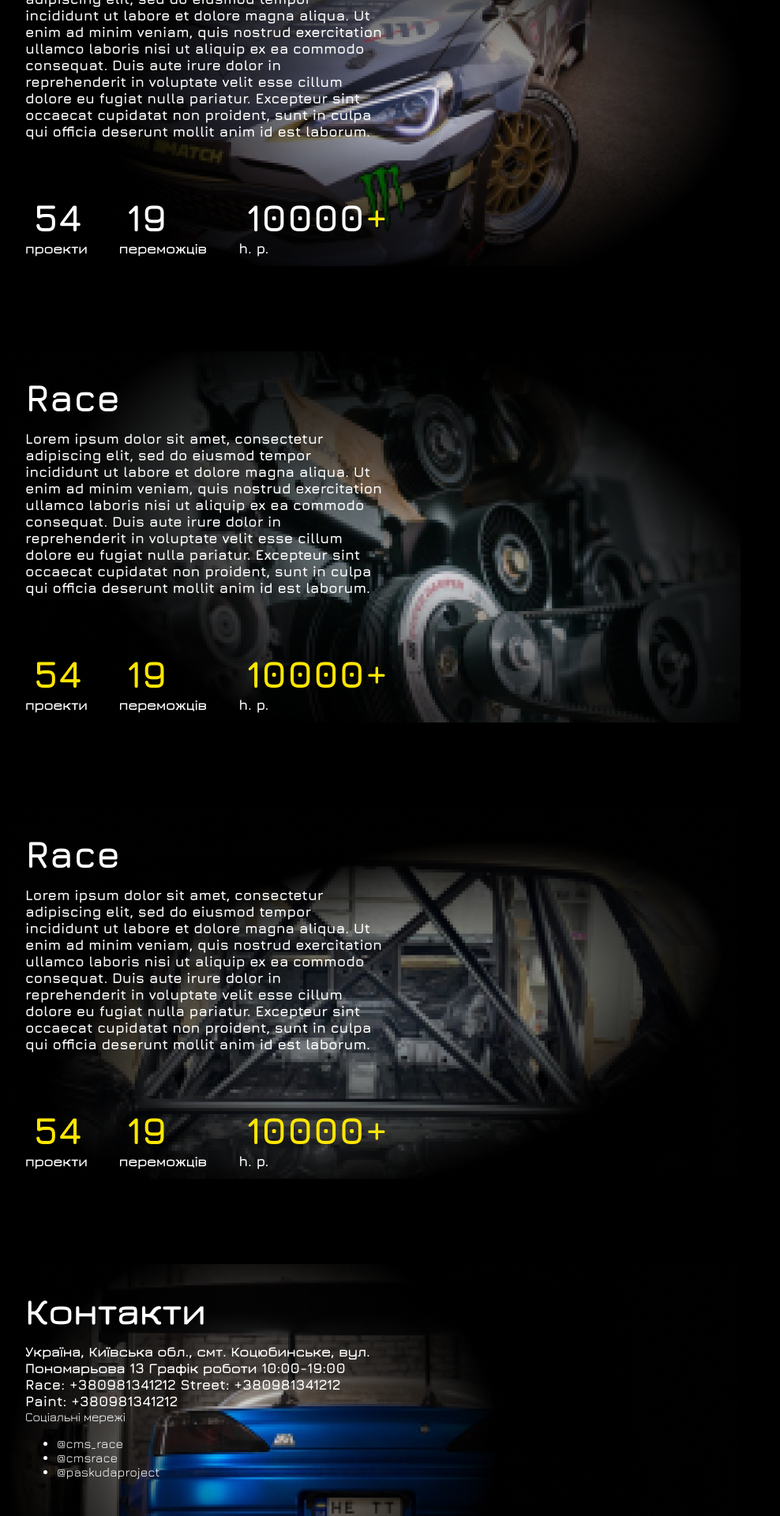
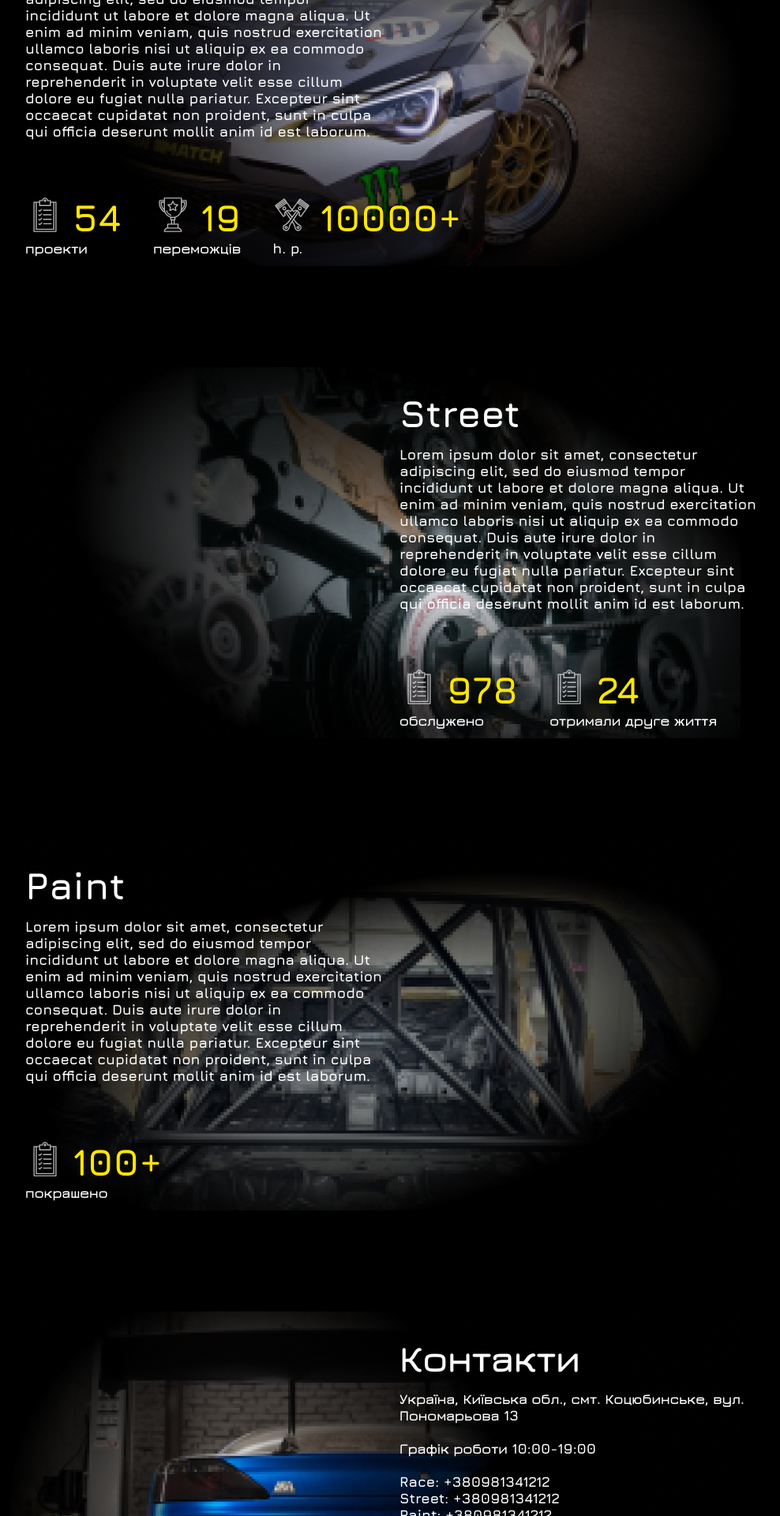
Before and after one commit to XoMka17/race-theme, a PHP site: page / in a window 1280 px wide. Shown: the part 1468-3388 px from the top of the page at 79% size, without its empty margins (145-1133 px from the left). Run offline with PHP 8.4, Linux system fonts and the light colour scheme.

Commit message:
Add styles and icons

```diff
--- /dev/null
+++ b/css/icons.css
@@ -0,0 +1,2 @@
+.icon{display:block;width:50px;height:50px}.icon--list{width:50px;height:50px;background-image:url(../icons/list.svg)}.icon--cup{width:50px;height:50px;background-image:url(../icons/cup.svg)}.icon--pistons{width:50px;height:50px;background-image:url(../icons/pistons.svg)}.icon--instagram{width:50px;height:50px;background-image:url(../icons/instagram.svg)}.icon--facebook{width:50px;height:50px;background-image:url(../icons/facebook.svg)}.icon--youtube{width:50px;height:50px;background-image:url(../icons/youtube.svg)}
+/*# sourceMappingURL=icons.css.map */
--- a/index.html
+++ b/index.html
@@ -8,6 +8,7 @@
 		<title>Race theme</title>
 
 		<link rel="stylesheet" href="./css/front-page.css">
+		<link rel="stylesheet" href="./css/icons.css">
 	</head>
 
 	<body>
@@ -74,11 +75,10 @@
 				<div class="section__content">
 					<div class="section__title">Race</div>
 					<div class="section__desc">Lorem ipsum dolor sit amet, consectetur adipiscing elit, sed do eiusmod tempor incididunt ut labore et dolore magna aliqua. Ut enim ad minim veniam, quis nostrud exercitation ullamco laboris nisi ut aliquip ex ea commodo consequat. Duis aute irure dolor in reprehenderit in voluptate velit esse cillum dolore eu fugiat nulla pariatur. Excepteur sint occaecat cupidatat non proident, sunt in culpa qui officia deserunt mollit anim id est laborum.</div>
-				</div>
 					<ul class="section__list">
 						<li class="section__item">
 							<div class="section__item-top">
-							<div class="section__item-icon"></div>
+								<div class="section__item-icon"><i class="icon icon--list"></i></div>
 								<div class="section__item-number">
 									<span class="js-number">54</span>
 								</div>
@@ -87,7 +87,7 @@
 						</li>
 						<li class="section__item">
 							<div class="section__item-top">
-							<div class="section__item-icon"></div>
+								<div class="section__item-icon"><i class="icon icon--cup"></i></div>
 								<div class="section__item-number">
 									<span class="js-number">19</span>
 								</div>
@@ -96,7 +96,7 @@
 						</li>
 						<li class="section__item">
 							<div class="section__item-top">
-							<div class="section__item-icon"></div>
+								<div class="section__item-icon"><i class="icon icon--pistons"></i></div>
 								<div class="section__item-number">
 									<span class="js-number">10000</span>+
 								</div>
@@ -104,6 +104,7 @@
 							<div class="section__item-title">h. p.</div>
 						</li>
 					</ul>
+				</div>
 
 				<div class="section__bg">
 					<div class="section__bg-img">
@@ -117,35 +118,32 @@
 		</div>
 
 
-		<div class="section section--s3">
+		<div class="section section--s3 section--right-content">
 			<div class="section__container">
 				<div class="section__content">
-					<div class="section__title">Race</div>
+					<div class="section__title">Street</div>
 					<div class="section__desc">Lorem ipsum dolor sit amet, consectetur adipiscing elit, sed do eiusmod tempor incididunt ut labore et dolore magna aliqua. Ut enim ad minim veniam, quis nostrud exercitation ullamco laboris nisi ut aliquip ex ea commodo consequat. Duis aute irure dolor in reprehenderit in voluptate velit esse cillum dolore eu fugiat nulla pariatur. Excepteur sint occaecat cupidatat non proident, sunt in culpa qui officia deserunt mollit anim id est laborum.</div>
-				</div>
 					<ul class="section__list">
 						<li class="section__item">
 							<div class="section__item-top">
-							<div class="section__item-icon"></div>
-							<div class="section__item-number">54</div>
+								<div class="section__item-icon"><i class="icon icon--list"></i></div>
+								<div class="section__item-number">
+									<span class="js-number">978</span>
 								</div>
-						<div class="section__item-title">проекти</div>
+							</div>
+							<div class="section__item-title">обслужено</div>
 						</li>
 						<li class="section__item">
 							<div class="section__item-top">
-							<div class="section__item-icon"></div>
-							<div class="section__item-number">19</div>
+								<div class="section__item-icon"><i class="icon icon--list"></i></div>
+								<div class="section__item-number">
+									<span class="js-number">24</span>
 								</div>
-						<div class="section__item-title">переможців</div>
-					</li>
-					<li class="section__item">
-						<div class="section__item-top">
-							<div class="section__item-icon"></div>
-							<div class="section__item-number">10000+</div>
 							</div>
-						<div class="section__item-title">h. p.</div>
+							<div class="section__item-title">отримали друге життя</div>
 						</li>
 					</ul>
+				</div>
 
 				<div class="section__bg">
 					<div class="section__bg-img">
@@ -161,32 +159,20 @@
 		<div class="section section--s4">
 			<div class="section__container">
 				<div class="section__content">
-					<div class="section__title">Race</div>
+					<div class="section__title">Paint</div>
 					<div class="section__desc">Lorem ipsum dolor sit amet, consectetur adipiscing elit, sed do eiusmod tempor incididunt ut labore et dolore magna aliqua. Ut enim ad minim veniam, quis nostrud exercitation ullamco laboris nisi ut aliquip ex ea commodo consequat. Duis aute irure dolor in reprehenderit in voluptate velit esse cillum dolore eu fugiat nulla pariatur. Excepteur sint occaecat cupidatat non proident, sunt in culpa qui officia deserunt mollit anim id est laborum.</div>
-				</div>
 					<ul class="section__list">
 						<li class="section__item">
 							<div class="section__item-top">
-							<div class="section__item-icon"></div>
-							<div class="section__item-number">54</div>
+								<div class="section__item-icon"><i class="icon icon--list"></i></div>
+								<div class="section__item-number">
+									<span class="js-number">100</span>+
 								</div>
-						<div class="section__item-title">проекти</div>
-					</li>
-					<li class="section__item">
-						<div class="section__item-top">
-							<div class="section__item-icon"></div>
-							<div class="section__item-number">19</div>
 							</div>
-						<div class="section__item-title">переможців</div>
-					</li>
-					<li class="section__item">
-						<div class="section__item-top">
-							<div class="section__item-icon"></div>
-							<div class="section__item-number">10000+</div>
-						</div>
-						<div class="section__item-title">h. p.</div>
+							<div class="section__item-title">покрашено</div>
 						</li>
 					</ul>
+				</div>
 
 				<div class="section__bg">
 					<div class="section__bg-img">
@@ -199,7 +185,7 @@
 			</div>
 		</div>
 
-		<div id="contact" class="section section--sContact">
+		<div id="contact" class="section section--sContact section--right-content">
 			<div class="section__container">
 
 
@@ -208,10 +194,14 @@
 					<div class="section__desc">
 						Україна, Київська обл.,  смт. Коцюбинське, вул. Пономарьова 13
 
+						<br><br>
+
 						Графік роботи 10:00-19:00
 
-						Race: +380981341212
-						Street: +380981341212
+						<br><br>
+
+						Race: +380981341212<br>
+						Street: +380981341212<br>
 						Paint: +380981341212
 					</div>
 
@@ -219,15 +209,15 @@
 
 					<ul class="section__networks">
 						<li class="section__network">
-							<div class="section__network-icon"></div>
+							<div class="section__network-icon"><i class="icon icon--instagram"></i></div>
 							<div class="section__network-title">@cms_race</div>
 						</li>
 						<li class="section__network">
-							<div class="section__network-icon"></div>
+							<div class="section__network-icon"><i class="icon icon--facebook"></i></div>
 							<div class="section__network-title">@cmsrace</div>
 						</li>
 						<li class="section__network">
-							<div class="section__network-icon"></div>
+							<div class="section__network-icon"><i class="icon icon--youtube"></i></div>
 							<div class="section__network-title">@paskudaproject</div>
 						</li>
 					</ul>
@@ -267,30 +257,6 @@
 			</div>
 		</footer>
 
-
-		<style>
-			.header__logo {
-				display: flex;
-				align-items: center;
-			}
-
-			.header__container {
-				padding-top: 50px;
-				padding-bottom: 20px;
-				transition: all 0.5s;
-			}
-
-			header.is-fixed {
-				background: rgba(0,0,0,0.9);
-			}
-
-			header.is-fixed .header__container {
-				padding-top: 10px;
-				padding-bottom: 10px;
-
-			}
-		</style>
-
 		<script src="./js/jquery-3.5.1.min.js"></script>
 
 		<script src="./js/fixed_header.js"></script>
--- a/scss/front-page.scss
+++ b/scss/front-page.scss
@@ -39,14 +39,26 @@ a {
     max-width: $max_width;
     margin: auto;
     padding: 50px 20px 20px;
+
+    transition: all 0.5s;
    }
 
   &__logo {
-
+    display: flex;
+    align-items: center;
   }
 
   &__nav {
 
+  }
+
+  &.is-fixed {
+    background: rgba(0,0,0,0.9);
+
+    .header__container {
+      padding-top: 10px;
+      padding-bottom: 10px;
+    }
   }
 }
 
@@ -174,7 +186,6 @@ a {
 
   &__content {
     width: 100%;
-    margin-bottom: 70px;
 
     .section {
       &__title, &__desc {
@@ -210,8 +221,7 @@ a {
     align-items: flex-start;
     flex-wrap: wrap;
 
-
-    margin: 0;
+    margin: 70px 0 0 0;
     padding: 0;
     list-style-type: none;
   }
@@ -219,6 +229,8 @@ a {
   &__item {
     display: flex;
     flex-direction: column;
+
+    margin-bottom: 20px;
 
     &:not(:last-child) {
       margin-right: 40px;
@@ -241,9 +253,55 @@ a {
     letter-spacing: 0;
     text-align: left;
     color: $gold;
+
+    span {
+      color: inherit;
+    }
   }
 
   &__item-title {
+    font-size: 18px;
+    font-style: normal;
+    font-weight: 700;
+    line-height: 21px;
+    letter-spacing: 0;
+    text-align: left;
+    color: white;
+  }
+
+  &__networks-title {
+    margin-top: 40px;
+
+    font-size: 24px;
+    font-style: normal;
+    font-weight: 700;
+    line-height: 28px;
+    letter-spacing: 0;
+    text-align: left;
+    color: white;
+  }
+
+  &__networks {
+    display: flex;
+    align-items: flex-end;
+    flex-wrap: wrap;
+
+    margin: 20px 0 0 0;
+    padding: 0;
+    list-style-type: none;
+  }
+
+  &__network {
+    margin-bottom: 20px;
+
+    &:not(:last-child) {
+      margin-right: 40px;
+    }
+  }
+
+  &__network-title {
+    margin-top: 10px;
+
     font-size: 18px;
     font-style: normal;
     font-weight: 700;
@@ -277,6 +335,13 @@ a {
     right: 0;
     bottom: 0;
     left: 0;
+  }
+}
+
+.section--right-content {
+  .section__content {
+    max-width: 452px;
+    margin-left: auto;
   }
 }
 
@@ -400,8 +465,3 @@ a {
     background: black;
   }
 }
-
-.icon {
-
-
-}
--- /dev/null
+++ b/scss/icons.scss
@@ -0,0 +1,41 @@
+.icon {
+  display: block;
+  width: 50px;
+  height: 50px;
+
+  &--list {
+    width: 50px;
+    height: 50px;
+    background-image: url(../icons/list.svg);
+  }
+
+  &--cup {
+    width: 50px;
+    height: 50px;
+    background-image: url(../icons/cup.svg);
+  }
+
+  &--pistons {
+    width: 50px;
+    height: 50px;
+    background-image: url(../icons/pistons.svg);
+  }
+
+  &--instagram {
+    width: 50px;
+    height: 50px;
+    background-image: url(../icons/instagram.svg);
+  }
+
+  &--facebook {
+    width: 50px;
+    height: 50px;
+    background-image: url(../icons/facebook.svg);
+  }
+
+  &--youtube {
+    width: 50px;
+    height: 50px;
+    background-image: url(../icons/youtube.svg);
+  }
+}
```
Also changed, not shown: css/front-page.css, icons/cup.svg (renamed from icons/trophy 1.svg), icons/facebook.svg (renamed from icons/003-facebook.svg), icons/instagram.svg (renamed from icons/001-instagram.svg), icons/list.svg (renamed from icons/test 1.svg), icons/pistons.svg (renamed from icons/piston 1.svg), icons/youtube.svg (renamed from icons/002-youtube.svg), 2 other files. Lines whose indentation alone changed are shown as unchanged.
